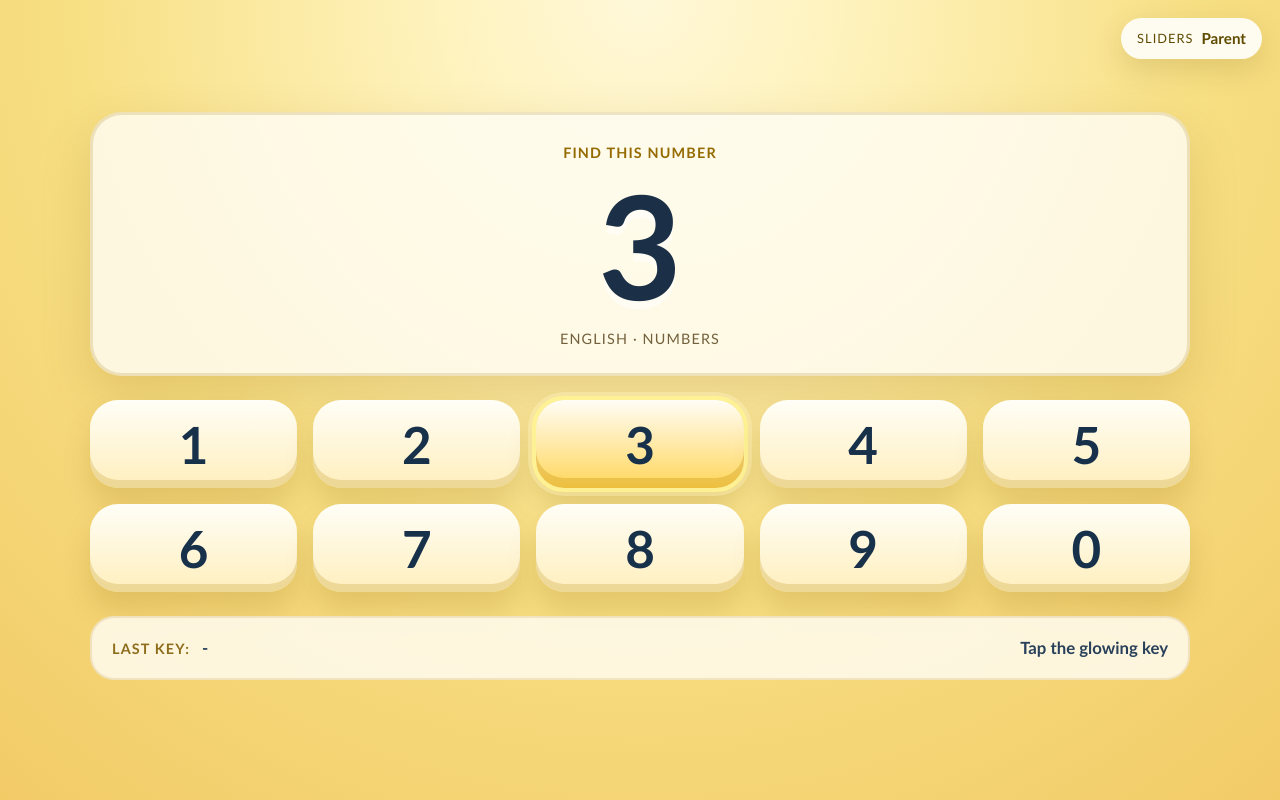
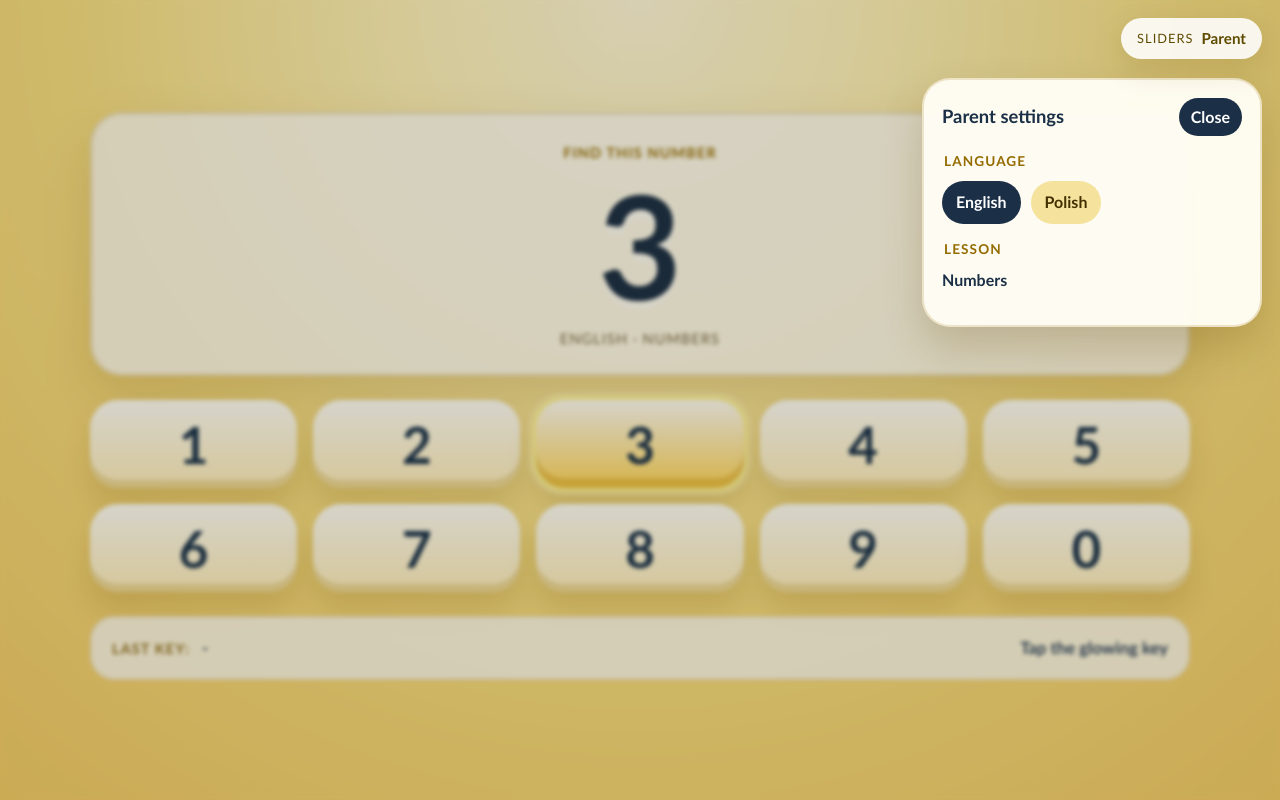
Before and after one commit to otiunov/keyboard_teacher, a React (Vite) app: page / in a window 1280 px wide. Both pictures are taken after a click on the button "Open parent settings". Built offline with nearby package versions, Linux system fonts and the light colour scheme.

Commit message:
Add bilingual session switching

```diff
--- a/src/App.tsx
+++ b/src/App.tsx
@@ -1,3 +1,5 @@
+import { useState } from 'react'
+import { getLanguageOptions, getSessionCopy, type Language } from './session'
 type KeyState = 'idle' | 'highlighted-target'
 
 const numberRows = [
@@ -6,24 +8,87 @@ const numberRows = [
 ]
 
 function App() {
+  const [language, setLanguage] = useState<Language>('en')
+  const [isParentDrawerOpen, setIsParentDrawerOpen] = useState(false)
   const currentTarget = '3'
+
+  const copy = getSessionCopy(language)
 
   return (
     <main className="stage">
-      <button className="parent-chip" type="button" aria-label="Open parent settings">
+      <button
+        className="parent-chip"
+        type="button"
+        aria-label="Open parent settings"
+        aria-expanded={isParentDrawerOpen}
+        aria-controls="parent-settings-drawer"
+        onClick={() => setIsParentDrawerOpen((isOpen) => !isOpen)}
+      >
         <span className="parent-chip__icon" aria-hidden="true">
           sliders
         </span>
         <span className="parent-chip__label">Parent</span>
       </button>
 
+      {isParentDrawerOpen ? (
+        <div
+          className="lesson-backdrop"
+          onClick={() => setIsParentDrawerOpen(false)}
+          aria-hidden="true"
+        />
+      ) : null}
+
+      {isParentDrawerOpen ? (
+        <section
+          id="parent-settings-drawer"
+          className="parent-drawer"
+          role="dialog"
+          aria-modal="true"
+          aria-label="Parent settings"
+        >
+          <header className="parent-drawer__header">
+            <h2>Parent settings</h2>
+            <button
+              className="parent-drawer__close"
+              type="button"
+              aria-label="Close parent settings"
+              onClick={() => setIsParentDrawerOpen(false)}
+            >
+              Close
+            </button>
+          </header>
+
+          <fieldset className="parent-drawer__group">
+            <legend>Language</legend>
+            <div className="parent-drawer__choices">
+              {getLanguageOptions().map((option) => (
+                <button
+                  key={option.value}
+                  type="button"
+                  className="parent-drawer__choice"
+                  aria-pressed={language === option.value}
+                  onClick={() => setLanguage(option.value)}
+                >
+                  {option.label}
+                </button>
+              ))}
+            </div>
+          </fieldset>
+
+          <fieldset className="parent-drawer__group">
+            <legend>Lesson</legend>
+            <p className="parent-drawer__static-value">Numbers</p>
+          </fieldset>
+        </section>
+      ) : null}
+
       <section className="lesson-shell" aria-label="Numbers lesson">
         <header className="prompt-beacon">
-          <p className="prompt-beacon__eyebrow">Find this number</p>
+          <p className="prompt-beacon__eyebrow">{copy.eyebrow}</p>
           <div className="prompt-beacon__target" aria-live="polite">
             {currentTarget}
           </div>
-          <p className="prompt-beacon__meta">English · Numbers</p>
+          <p className="prompt-beacon__meta">{copy.meta}</p>
         </header>
 
         <section className="keyboard-field" aria-label="Number keyboard">
--- /dev/null
+++ b/src/session.ts
@@ -0,0 +1,30 @@
+export type Language = 'en' | 'pl'
+
+type SessionCopy = {
+  eyebrow: string
+  meta: string
+}
+
+const languageOptions: Array<{ value: Language; label: string }> = [
+  { value: 'en', label: 'English' },
+  { value: 'pl', label: 'Polish' },
+]
+
+const sessionCopy: Record<Language, SessionCopy> = {
+  en: {
+    eyebrow: 'Find this number',
+    meta: 'English · Numbers',
+  },
+  pl: {
+    eyebrow: 'Znajdź tę liczbę',
+    meta: 'Polish · Numbers',
+  },
+}
+
+export function getLanguageOptions() {
+  return languageOptions
+}
+
+export function getSessionCopy(language: Language) {
+  return sessionCopy[language]
+}
--- a/src/styles.css
+++ b/src/styles.css
@@ -45,6 +45,14 @@ button {
   gap: 24px;
 }
 
+.lesson-backdrop {
+  position: fixed;
+  inset: 0;
+  background: rgba(31, 24, 5, 0.18);
+  backdrop-filter: blur(2px);
+  z-index: 1;
+}
+
 .parent-chip {
   position: absolute;
   top: 18px;
@@ -58,6 +66,7 @@ button {
   background: rgba(255, 255, 255, 0.88);
   box-shadow: 0 10px 30px rgba(104, 73, 4, 0.16);
   color: #5f4b00;
+  z-index: 3;
 }
 
 .parent-chip__icon {
@@ -69,6 +78,83 @@ button {
 .parent-chip__label {
   font-size: 0.95rem;
   font-weight: 700;
+}
+
+.parent-drawer {
+  position: absolute;
+  top: 78px;
+  right: 18px;
+  width: min(92vw, 340px);
+  padding: 18px;
+  border-radius: 28px;
+  background: rgba(255, 253, 244, 0.97);
+  border: 2px solid rgba(163, 116, 8, 0.18);
+  box-shadow: 0 20px 40px rgba(104, 73, 4, 0.22);
+  z-index: 2;
+}
+
+.parent-drawer__header {
+  display: flex;
+  align-items: center;
+  justify-content: space-between;
+  gap: 12px;
+  margin-bottom: 16px;
+}
+
+.parent-drawer__header h2 {
+  margin: 0;
+  font-size: 1.15rem;
+  color: #1b2f46;
+}
+
+.parent-drawer__close {
+  border: 0;
+  border-radius: 999px;
+  padding: 8px 12px;
+  background: #1b2f46;
+  color: #fff;
+  font-weight: 700;
+}
+
+.parent-drawer__group {
+  margin: 0 0 16px;
+  padding: 0;
+  border: 0;
+}
+
+.parent-drawer__group legend {
+  margin-bottom: 10px;
+  color: #946b00;
+  font-weight: 800;
+  text-transform: uppercase;
+  letter-spacing: 0.08em;
+  font-size: 0.85rem;
+}
+
+.parent-drawer__choices {
+  display: flex;
+  gap: 10px;
+  flex-wrap: wrap;
+}
+
+.parent-drawer__choice {
+  border: 0;
+  border-radius: 999px;
+  padding: 10px 14px;
+  background: #f4e29d;
+  color: #433000;
+  font-weight: 800;
+}
+
+.parent-drawer__choice[aria-pressed='true'] {
+  background: #1b2f46;
+  color: #fff;
+}
+
+.parent-drawer__static-value {
+  margin: 0;
+  color: #1b2f46;
+  font-weight: 800;
 }
 
 .prompt-beacon {
@@ -190,4 +276,12 @@ button {
     flex-direction: column;
     align-items: flex-start;
   }
+
+  .parent-drawer {
+    top: auto;
+    bottom: 16px;
+    right: 16px;
+    left: 16px;
+    width: auto;
+  }
 }
```
Also changed, not shown: 2 other files (tests, documents, lock files or other folders).
